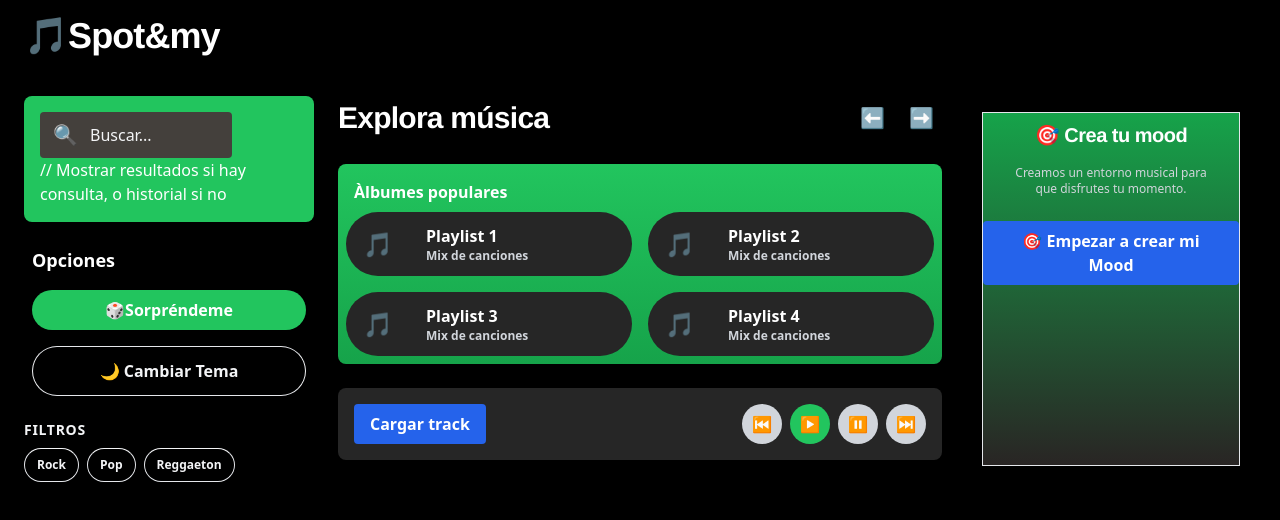
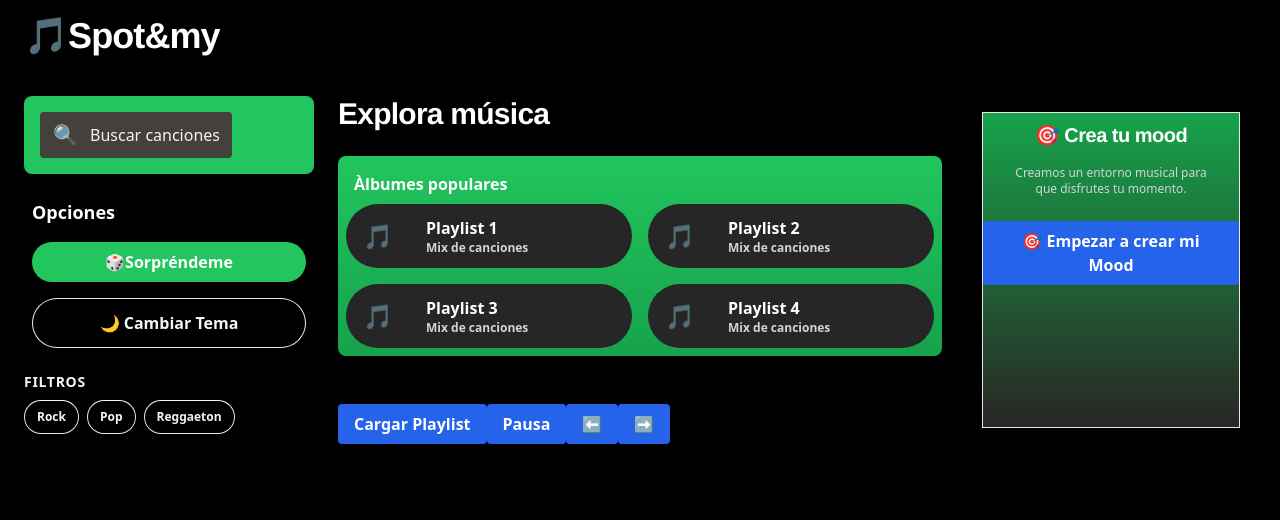
Before and after one commit to Adriics/mini-spotify, a React (Vite) app: page / in a window 1280 px wide. Shown: the top 520 px of the page. Built offline with nearby package versions, Linux system fonts and the light colour scheme.

Commit message:
feat: add music and functionality to hear music (No copyright)

```diff
--- a/src/app/modules/player/components/PlayerControls.tsx
+++ b/src/app/modules/player/components/PlayerControls.tsx
@@ -1,95 +1,75 @@
-import { useRef, useState, useEffect } from "react";
-import { usePlayer } from "../hooks/usePlayer";
-import type { Playlist } from "../domain/Playlist";
-import { Button } from "../../../../components/Button";
-import song1 from "../../../../assets/music/black-box.mp3";
-import song2 from "../../../../assets/music/calm.mp3";
+import { useEffect, useRef } from "react"
+import { Button } from "../../../../components/Button"
+import type { Playlist } from "../domain/Playlist"
+import { usePlayer } from "../hooks/usePlayer"
+import song1 from "../../../../assets/music/black-box.mp3"
+import song2 from "../../../../assets/music/calm.mp3"
+
+const trackFiles = {
+  t1: song1,
+  t2: song2,
+}
+export function PlayerControls() {
+  type TrackId = keyof typeof trackFiles
+
+  const audioRef = useRef<HTMLAudioElement>(null)
 
   const demoPlaylist: Playlist = {
     id: "demo",
     name: "Focus Beats",
     mood: "focus",
     tracks: [
-    { id: "t1", title: "Black Box", artist: "Android", duration: 180 },
-    { id: "t2", title: "Calm", artist: "Inspired", duration: 200 },
+      {
+        id: "t1" as TrackId,
+        title: "Black Box",
+        artist: "Android",
+        duration: 180,
+      },
+      { id: "t2" as TrackId, title: "Calm", artist: "Inspired", duration: 200 },
     ],
-};
+  }
 
-const trackFiles = {
-  t1: song1,
-  t2: song2,
-};
+  const { currentTrack, loadPlaylist, service } = usePlayer()
 
-export function PlayerControls() {
-  const audioRef = useRef<HTMLAudioElement>(null);
-  const { service, loadPlaylist } = usePlayer();
-  const [currentTrackIndex, setCurrentTrackIndex] = useState(0);
-
-  const currentTrack = demoPlaylist.tracks[currentTrackIndex];
-  const currentSrc = trackFiles[currentTrack.id as keyof typeof trackFiles];
+  console.log("Track del contexto", currentTrack)
 
   useEffect(() => {
+    console.log("El track cambió", currentTrack)
+    if (currentTrack) {
+      const audioFiles = trackFiles[currentTrack.id as TrackId]
+      console.log("Archivo de audio para el track actual:", audioFiles)
       if (audioRef.current) {
-      audioRef.current.load();
-      // pon autoplay
-      audioRef.current.autoplay = true; // Descomentar si se quiere auto-reproducir al cargar
-      audioRef.current.src = currentSrc;
-      // Opcional: auto-play al cambiar de track
-      // audioRef.current.play();
+        audioRef.current.src = audioFiles
+        audioRef.current.play()
       }
-  }, [currentSrc]);
+    }
+  }, [currentTrack])
 
-  const play = () => audioRef.current?.play();
-  const pause = () => audioRef.current?.pause();
-  const stop = () => {
+  const pauseTrack = () => {
     if (audioRef.current) {
-      audioRef.current.pause();
-      audioRef.current.currentTime = 0;
+      audioRef.current.pause()
     }
-  };
+  }
 
-  const next = () => {
-    setCurrentTrackIndex((prev) => (prev + 1) % demoPlaylist.tracks.length);
-  };
+  const previousTrack = () => {
+    service.previous()
+  }
 
-  const prev = () => {
-    setCurrentTrackIndex((prev) =>
-      prev === 0 ? demoPlaylist.tracks.length - 1 : prev - 1
-    );
-  };
+  const nextTrack = () => {
+    service.next()
+  }
 
   return (
-    <div className="flex items-center justify-between gap-4 p-4 bg-spotimy-gray-dark rounded-lg">
-      <Button onClick={() => loadPlaylist(demoPlaylist)}>Cargar track</Button>
+    <>
+      <Button onClick={() => loadPlaylist(demoPlaylist)}>
+        Cargar Playlist
+      </Button>
+      <audio ref={audioRef} src={song1}></audio>
 
-      <audio ref={audioRef} src={currentSrc} />
+      <Button onClick={() => pauseTrack()}>Pausa</Button>
 
-      <div className="flex gap-2">
-        <button
-          onClick={prev}
-          className="w-10 h-10 flex items-center justify-center rounded-full bg-spotimy-gray-light text-white hover:bg-spotimy-gray-medium transition"
-        >
-          ⏮️
-        </button>
-        <button
-          onClick={play}
-          className="w-10 h-10 flex items-center justify-center rounded-full bg-spotimy-green text-black hover:bg-spotimy-green-medium transition"
-        >
-          ▶️
-        </button>
-        <button
-          onClick={pause}
-          className="w-10 h-10 flex items-center justify-center rounded-full bg-spotimy-gray-light text-white hover:bg-spotimy-gray-medium transition"
-        >
-          ⏸️
-        </button>
-        <button
-          onClick={next}
-          className="w-10 h-10 flex items-center justify-center rounded-full bg-spotimy-gray-light text-white hover:bg-spotimy-gray-medium transition"
-        >
-          ⏭️
-        </button>
-      </div>
-    </div>
-  );
+      <Button onClick={() => previousTrack()}>⬅️</Button>
+      <Button onClick={() => nextTrack()}>➡️</Button>
+    </>
+  )
 }
--- a/src/app/modules/player/context/PlayerContext.tsx
+++ b/src/app/modules/player/context/PlayerContext.tsx
@@ -1,44 +1,73 @@
-// src/app/modules/player/context/PlayerContext.tsx
-import React, { useMemo, useState } from "react";
-import { PlayerService } from "../services/PlayerServices";
-import { PlayerContext } from "./PlayerContextDefinition";
-import type { Track } from "../domain/Track";
-import type { Playlist } from "../domain/Playlist";
+import React, { useMemo, useState } from "react"
+import { PlayerService } from "../services/PlayerServices"
+import { PlayerContext } from "./PlayerContextDefinition"
+import type { Track } from "../domain/Track"
+import type { Playlist } from "../domain/Playlist"
 
 export const PlayerProvider: React.FC<React.PropsWithChildren> = ({
   children,
 }) => {
-  const service = useMemo(() => new PlayerService(), []);
-  const [queue, setQueue] = useState<Track[]>([]);
-  const [currentTrack, setCurrentTrack] = useState<Track | null>(null);
+  const service = useMemo(() => new PlayerService(), [])
+  const [queue, setQueue] = useState<Track[]>([])
+  const [currentTrack, setCurrentTrack] = useState<Track | null>(null)
 
   const loadPlaylist = (pl: Playlist) => {
-    service.load(pl);
-    setQueue(pl.tracks);
-    setCurrentTrack(service.getCurrentTrack());
-  };
+    service.load(pl)
+    setQueue([...pl.tracks]) // Crear una nueva referencia para forzar re-render
+    const newCurrentTrack = service.getCurrentTrack()
+    setCurrentTrack(newCurrentTrack)
+  }
 
   const playerActions = {
     play: () => {
-      service.play();
-      setCurrentTrack(service.getCurrentTrack());
+      service.play()
+      const newCurrentTrack = service.getCurrentTrack()
+      setCurrentTrack(newCurrentTrack)
     },
     playTrackId: (trackId: string) => {
-      service.playTrackId(trackId);
-      setCurrentTrack(service.getCurrentTrack());
+      console.log(`🎯 Intentando reproducir track ID: ${trackId}`)
+
+      try {
+        service.playTrackId(trackId)
+        const newCurrentTrack = service.getCurrentTrack()
+        console.log(`✅ Nuevo track actual:`, newCurrentTrack)
+        setCurrentTrack(newCurrentTrack)
+
+        // También actualizar la queue para reflejar el estado actual
+        const currentQueue = service.getQueue()
+        setQueue([...currentQueue])
+      } catch (error) {
+        console.error(`❌ Error reproduciendo track ${trackId}:`, error)
+
+        // Si el track no está en la queue actual, intentar buscarlo en la queue del contexto
+        const trackInQueue = queue.find((t) => t.id === trackId)
+        if (trackInQueue) {
+          console.log(
+            `🔄 Track encontrado en queue del contexto, reintentando...`
+          )
+          // Actualizar el servicio con la queue actual del contexto
+          service.updateQueue(queue)
+          service.playTrackId(trackId)
+          const newCurrentTrack = service.getCurrentTrack()
+          setCurrentTrack(newCurrentTrack)
+        }
+      }
     },
     pause: () => {
-      service.pause();
+      service.pause()
+      // No necesitamos actualizar currentTrack en pause
     },
     next: () => {
-      service.next();
-      setCurrentTrack(service.getCurrentTrack());
+      service.next()
+      const newCurrentTrack = service.getCurrentTrack()
+      setCurrentTrack(newCurrentTrack)
     },
     previous: () => {
-      service.previous();
-      setCurrentTrack(service.getCurrentTrack());
+      service.previous()
+      const newCurrentTrack = service.getCurrentTrack()
+      setCurrentTrack(newCurrentTrack)
     },
-  };
+  }
 
   return (
     <PlayerContext.Provider
@@ -46,10 +75,10 @@ export const PlayerProvider: React.FC<React.PropsWithChildren> = ({
         queue,
         currentTrack,
         loadPlaylist,
-        service: playerActions, // usamos el adaptador
+        service: playerActions,
       }}
     >
       {children}
     </PlayerContext.Provider>
-  );
-};
+  )
+}
--- a/src/app/modules/player/services/PlayerServices.ts
+++ b/src/app/modules/player/services/PlayerServices.ts
@@ -1,65 +1,117 @@
-import type { Playlist } from "../domain/Playlist";
-import type { Track } from "../domain/Track";
+import type { Playlist } from "../domain/Playlist"
+import type { Track } from "../domain/Track"
 
 export class PlayerService {
-  private queue: Track[] = [];
-  private currentIndex = 0;
+  private queue: Track[] = []
+  private currentIndex = 0
 
   constructor() {}
 
   //  CARGAR NUEVA LISTA DE REPRODUCCIÓN
   load(playlist: Playlist) {
-    this.queue = playlist.tracks;
-    this.currentIndex = 0;
+    this.queue = [...playlist.tracks] // Crear copia para evitar mutaciones
+    this.currentIndex = 0
+    console.log(`📁 Playlist cargada: ${this.queue.length} tracks`)
+  }
+
+  // Método auxiliar para actualizar la queue (útil para sincronización)
+  updateQueue(tracks: Track[]) {
+    this.queue = [...tracks]
+    // Mantener el índice válido
+    if (this.currentIndex >= this.queue.length) {
+      this.currentIndex = 0
+    }
+    console.log(`🔄 Queue actualizada: ${this.queue.length} tracks`)
   }
 
   // REPRODUCE LA CANCIÓN ACTUAL
   play() {
-    const track = this.queue[this.currentIndex];
-    if (!track) return;
+    const track = this.queue[this.currentIndex]
+    if (!track) {
+      console.log("❌ No hay track para reproducir")
+      return
+    }
 
-    //Conerctar con adaptador infra AUDIO API
-    console.log(`▶️ Reproduciendo: ${track.title} — ${track.artist}`);
+    //Conectar con adaptador infra AUDIO API
+    console.log(
+      `▶️ Reproduciendo [${this.currentIndex + 1}/${this.queue.length}]: ${
+        track.title
+      } — ${track.artist}`
+    )
   }
 
-  // REPORODUCE UNA CANCION ESPECIFICA
+  // REPRODUCE UNA CANCION ESPECIFICA
   playTrackId(id: string): void {
-    const index = this.queue.findIndex((t) => t.id === id);
-    if (index === -1) throw new Error(`No existe el track con id ${id}`);
-    this.currentIndex = index;
-    this.play();
+    console.log(
+      `🔍 Buscando track con ID: ${id} en queue de ${this.queue.length} elementos`
+    )
+
+    const index = this.queue.findIndex((t) => t.id === id)
+
+    if (index === -1) {
+      console.log(
+        `❌ Track no encontrado. IDs disponibles:`,
+        this.queue.map((t) => t.id)
+      )
+      throw new Error(`No existe el track con id ${id}`)
+    }
+
+    console.log(`✅ Track encontrado en índice ${index}`)
+    this.currentIndex = index
+    this.play()
   }
 
   /** Pausa la reproducción */
   pause() {
-    // Lógica de pausa del Audio API
-    console.log("⏸️ Pausado");
+    const track = this.getCurrentTrack()
+    if (track) {
+      console.log(`⏸️ Pausado: ${track.title}`)
+    } else {
+      console.log("⏸️ Pausado")
+    }
   }
 
   /** Salta a la siguiente pista */
   next() {
     if (this.currentIndex < this.queue.length - 1) {
-      this.currentIndex++;
-      this.play();
+      this.currentIndex++
+      this.play()
     } else {
-      console.log("🏁 Fin de la cola");
+      console.log("🏁 Fin de la cola")
     }
   }
 
   /** Vuelve a la pista anterior */
   previous() {
     if (this.currentIndex > 0) {
-      this.currentIndex--;
-      this.play();
+      this.currentIndex--
+      this.play()
+    } else {
+      console.log("⏮️ Ya estás en la primera canción")
     }
   }
 
   getQueue(): Track[] {
-    return this.queue;
+    return [...this.queue] // Retornar copia para evitar mutaciones externas
   }
 
   /** Devuelve la canción actual */
   getCurrentTrack(): Track | null {
-    return this.queue[this.currentIndex] ?? null;
+    const track = this.queue[this.currentIndex] ?? null
+    if (track) {
+      console.log(
+        `🎵 Track actual: ${track.title} (índice ${this.currentIndex})`
+      )
+    }
+    return track
+  }
+
+  /** Método auxiliar para debugging */
+  getStatus() {
+    return {
+      queueLength: this.queue.length,
+      currentIndex: this.currentIndex,
+      currentTrack: this.getCurrentTrack()?.title || "ninguna",
+    }
   }
 }
--- a/src/components/MainContent/ExploreHeader.tsx
+++ b/src/components/MainContent/ExploreHeader.tsx
@@ -4,15 +4,6 @@ export function ExploreHeader() {
       <h2 className="font-bold font-spotimy text-3xl tracking-tight text-white">
         Explora música
       </h2>
-
-      <div className="flex gap-2">
-        <button className="p-2 rounded-full bg-spotimy-black hover:bg-gray-400 transition-colors">
-          <span className="text-xl">⬅️</span>
-        </button>
-        <button className="p-2 rounded-full bg-spotimy-black hover:bg-gray-400 transition-colors">
-          <span className="text-xl">➡️</span>
-        </button>
-      </div>
     </div>
-  );
+  )
 }
--- a/src/components/Menu/Menu.tsx
+++ b/src/components/Menu/Menu.tsx
@@ -1,18 +1,43 @@
-import { useState, useEffect } from "react"
+import { useState, useEffect, useRef } from "react"
 import { usePlayer } from "../../app/modules/player/hooks/usePlayer"
+import type { Track } from "../../app/modules/player/domain/Track"
 
 export function Menu() {
   const [query, setQuery] = useState("")
-  const [isFocused, setIsFocused] = useState(false)
+  const [isOpen, setIsOpen] = useState(false)
   const [selectedIndex, setSelectedIndex] = useState(0)
   const [history, setHistory] = useState<string[]>([])
+
+  const inputRef = useRef<HTMLInputElement>(null)
+  const containerRef = useRef<HTMLDivElement>(null)
 
   const { queue, service } = usePlayer()
 
   // Cargar historial desde localStorage
   useEffect(() => {
     const stored = localStorage.getItem("searchHistory")
-    if (stored) setHistory(JSON.parse(stored))
+    if (stored) {
+      try {
+        setHistory(JSON.parse(stored))
+      } catch (error) {
+        console.error("Error loading search history:", error)
+      }
+    }
+  }, [])
+
+  // Manejar clicks fuera del componente
+  useEffect(() => {
+    const handleClickOutside = (event: MouseEvent) => {
+      if (
+        containerRef.current &&
+        !containerRef.current.contains(event.target as Node)
+      ) {
+        setIsOpen(false)
+      }
+    }
+
+    document.addEventListener("mousedown", handleClickOutside)
+    return () => document.removeEventListener("mousedown", handleClickOutside)
   }, [])
 
   // Guardar historial
@@ -20,97 +45,206 @@ export function Menu() {
     if (!term.trim()) return
     const updated = [term, ...history.filter((h) => h !== term)].slice(0, 5)
     setHistory(updated)
+    try {
       localStorage.setItem("searchHistory", JSON.stringify(updated))
+    } catch (error) {
+      console.error("Error saving search history:", error)
+    }
   }
 
   // Filtrar resultados
-  const results = query
-    ? queue.filter(
+  const results = query.trim()
+    ? queue
+        .filter(
           (track) =>
             track.title.toLowerCase().includes(query.toLowerCase()) ||
             track.artist.toLowerCase().includes(query.toLowerCase())
         )
+        .slice(0, 10) // Limitar a 10 resultados para mejor performance
     : []
 
+  // Manejar navegación con teclado
+  const handleKeyDown = (e: React.KeyboardEvent) => {
+    if (!isOpen) return
+
+    const items = query ? results : history
+    const maxIndex = items.length - 1
+
+    switch (e.key) {
+      case "ArrowDown":
+        e.preventDefault()
+        setSelectedIndex((prev) => (prev < maxIndex ? prev + 1 : 0))
+        break
+      case "ArrowUp":
+        e.preventDefault()
+        setSelectedIndex((prev) => (prev > 0 ? prev - 1 : maxIndex))
+        break
+      case "Enter":
+        e.preventDefault()
+        if (items.length > 0) {
+          handleItemSelect(items[selectedIndex])
+        }
+        break
+      case "Escape":
+        setIsOpen(false)
+        inputRef.current?.blur()
+        break
+    }
+  }
+
+  // Manejar selección de items
+  const handleItemSelect = (item: Track | string) => {
+    const isTrack = (item: Track | string): item is Track => {
+      return typeof item === "object" && item !== null && "id" in item
+    }
+
+    if (isTrack(item)) {
+      // Es un track del resultado de búsqueda
+      service.playTrackId(item.id)
+      addToHistory(item.title)
+    } else {
+      // Es un item del historial (string)
+      const found = queue.find(
+        (t) =>
+          t.title.toLowerCase().includes(item.toLowerCase()) ||
+          t.artist.toLowerCase().includes(item.toLowerCase())
+      )
+      if (found) {
+        service.playTrackId(found.id)
+        setQuery(item) // Establecer la query del historial
+      }
+    }
+
+    if (isTrack(item)) {
+      setQuery("")
+      setIsOpen(false)
+    }
+  }
+
+  // Manejar cambios en el input
+  const handleInputChange = (e: React.ChangeEvent<HTMLInputElement>) => {
+    const newQuery = e.target.value
+    setQuery(newQuery)
+    setSelectedIndex(0)
+    setIsOpen(true)
+  }
+
+  // Manejar focus del input
+  const handleInputFocus = () => {
+    setIsOpen(true)
+  }
+
   return (
-    <nav className="space-y-3 relative">
+    <nav className="space-y-3 relative" ref={containerRef}>
       {/* Input de búsqueda */}
       <div
         className={`flex items-center gap-3 bg-spotimy-gray-medium px-3 py-2 rounded transition-all duration-300 border ${
-          isFocused
+          isOpen
             ? "border-spotimy-green-medium w-full"
             : "border-transparent w-48"
         }`}
       >
         <span className="text-xl">🔍</span>
         <input
+          ref={inputRef}
           type="text"
-          placeholder="Buscar..."
+          placeholder="Buscar canciones, artistas..."
           value={query}
-          onChange={(e) => {
-            setQuery(e.target.value)
+          onChange={handleInputChange}
+          onFocus={handleInputFocus}
+          onKeyDown={handleKeyDown}
+          className="bg-transparent outline-none text-spotimy-white placeholder:text-spotimy-gray-light w-full"
+          autoComplete="off"
+        />
+        {query && (
+          <button
+            onClick={() => {
+              setQuery("")
               setSelectedIndex(0)
+              inputRef.current?.focus()
             }}
-          onFocus={() => setIsFocused(true)}
-          onBlur={() => setTimeout(() => setIsFocused(false), 150)}
-          className="bg-transparent outline-none text-spotimy-white placeholder:text-spotimy-gray-light w-full"
-        />
+            className="text-spotimy-gray-light hover:text-spotimy-white transition-colors"
+            type="button"
+          >
+            ✕
+          </button>
+        )}
       </div>
+
       {/* Lista de resultados o historial */}
-      // Mostrar resultados si hay consulta, o historial si no
-      {isFocused && (results.length > 0 || history.length > 0) && (
-        <div className="absolute top-14 left-0 w-full bg-spotimy-gray-dark rounded shadow-lg z-50">
-          // Si hay query, mapea results, (cada item es un track) // Si no hay
-          query, mapea history (cada item es un string) // i es para el índice
-          del elemento seleccionado
-          {(query ? results : history).map((item, i) => {
-            const label =
-              query && typeof item !== "string"
-                ? item.title
-                : typeof item === "string"
-                ? item
-                : ""
+      {isOpen && (results.length > 0 || (!query && history.length > 0)) && (
+        <div className="absolute top-14 left-0 w-full bg-spotimy-gray-dark rounded shadow-lg z-50 max-h-80 overflow-y-auto border border-spotimy-gray-medium">
+          {/* Título de sección */}
+          <div className="px-4 py-2 text-xs text-spotimy-gray-light uppercase font-semibold border-b border-spotimy-gray-medium">
+            {query ? `Resultados (${results.length})` : "Búsquedas recientes"}
+          </div>
+
+          {/* Items */}
+          {(query ? results : history).map(
+            (item: Track | string, i: number) => {
+              const isTrack = (item: Track | string): item is Track => {
+                return typeof item === "object" && item !== null && "id" in item
+              }
               const isSelected = i === selectedIndex
+
               return (
                 <button
-                key={typeof item === "string" ? item : item.id}
-                onMouseDown={() => {
-                  // si se hace click en un elemento, se reproduce
-                  // el track correspondiente o se agrega al historial
-                  if (query) {
-                    if (typeof item !== "string") {
-                      service.playTrackId(item.id)
-                      addToHistory(query)
-                    }
-                  } else {
-                    // Si no hay query, se busca en el historial
-                    const found = queue.find(
-                      (t) =>
-                        typeof item === "string" &&
-                        t.title.toLowerCase().includes(item.toLowerCase())
+                  key={isTrack(item) ? item.id : `history-${i}`}
+                  onClick={() => handleItemSelect(item)}
+                  onMouseEnter={() => setSelectedIndex(i)}
+                  className={`w-full text-left px-4 py-3 flex items-center gap-3 transition-colors ${
+                    isSelected
+                      ? "bg-spotimy-green-medium text-white"
+                      : "hover:bg-spotimy-gray-medium text-spotimy-white"
+                  }`}
+                  type="button"
+                >
+                  {isTrack(item) ? (
+                    <>
+                      <span className="text-lg">🎵</span>
+                      <div className="flex-1 min-w-0">
+                        <div className="font-medium truncate">{item.title}</div>
+                        <div className="text-sm text-spotimy-gray-light truncate">
+                          {item.artist}
+                        </div>
+                      </div>
+                      <span className="text-xs text-spotimy-gray-light">▶</span>
+                    </>
+                  ) : (
+                    <>
+                      <span className="text-lg">🕒</span>
+                      <div className="flex-1 truncate">{item}</div>
+                      <button
+                        onClick={(e) => {
+                          e.stopPropagation()
+                          const newHistory = history.filter(
+                            (h, idx) => idx !== i
                           )
-                    if (found) service.playTrackId(found.id)
-                  }
-                  // Resetea el input y el estado de enfoque
-                  setQuery("")
-                  setIsFocused(false)
+                          setHistory(newHistory)
+                          localStorage.setItem(
+                            "searchHistory",
+                            JSON.stringify(newHistory)
+                          )
                         }}
-                className={`w-full text-left px-4 py-2 ${
-                  isSelected
-                    ? "bg-spotimy-green-medium"
-                    : "hover:bg-spotimy-green-medium"
-                } text-spotimy-white`}
+                        className="text-xs text-spotimy-gray-light hover:text-spotimy-white opacity-0 group-hover:opacity-100 transition-opacity"
+                        title="Eliminar del historial"
                       >
-                {label}
-                {query && typeof item !== "string" && (
-                  <span className="text-spotimy-gray-light">
-                    {" "}
-                    — {item.artist}
-                  </span>
+                        ✕
+                      </button>
+                    </>
                   )}
                 </button>
               )
-          })}
+            }
+          )}
+
+          {/* Mensaje cuando no hay resultados */}
+          {query && results.length === 0 && (
+            <div className="px-4 py-6 text-center text-spotimy-gray-light">
+              <span className="text-2xl mb-2 block">🔍</span>
+              No se encontraron resultados para "{query}"
+            </div>
+          )}
         </div>
       )}
     </nav>
```
Also changed, not shown: src/app/modules/player/context/PlayerContextDefinition.ts (+15 -13 lines), src/app/modules/player/hooks/usePlayer.ts (+5 -5 lines). Lines whose indentation alone changed are shown as unchanged.
